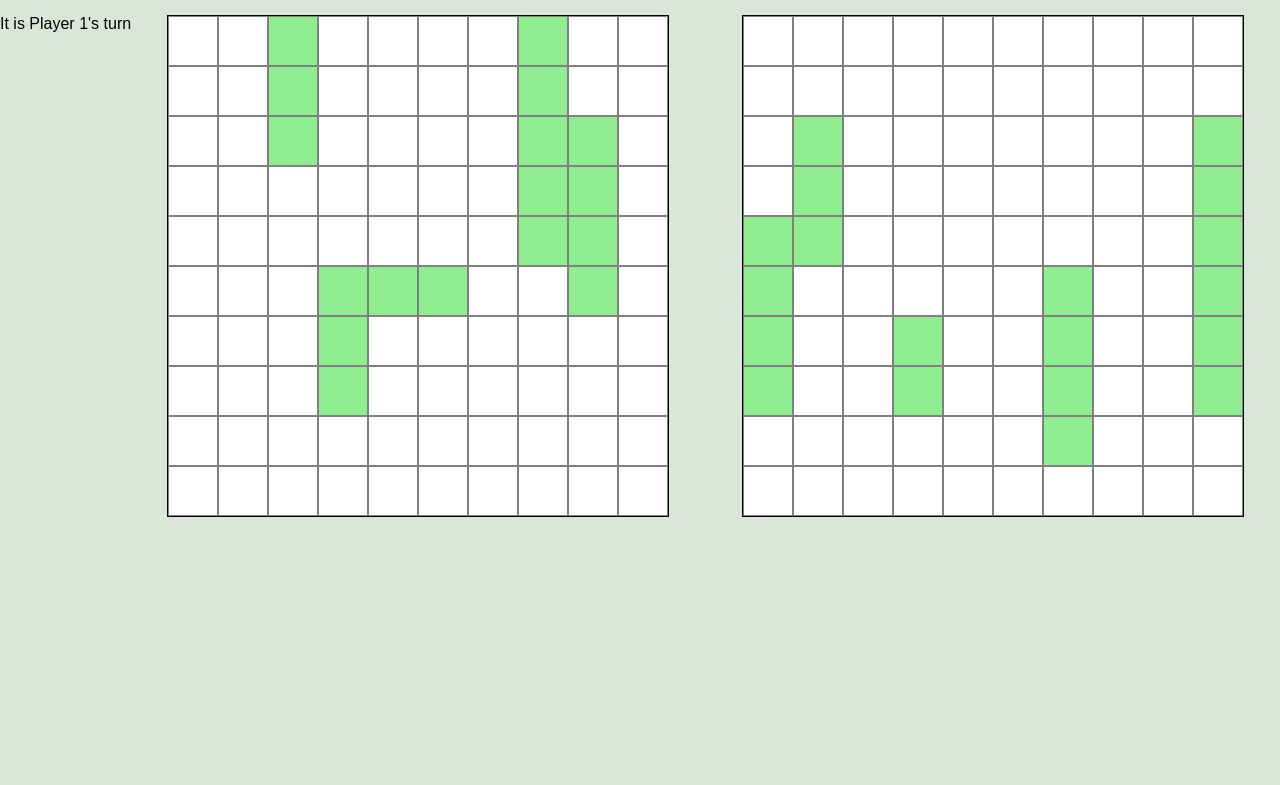
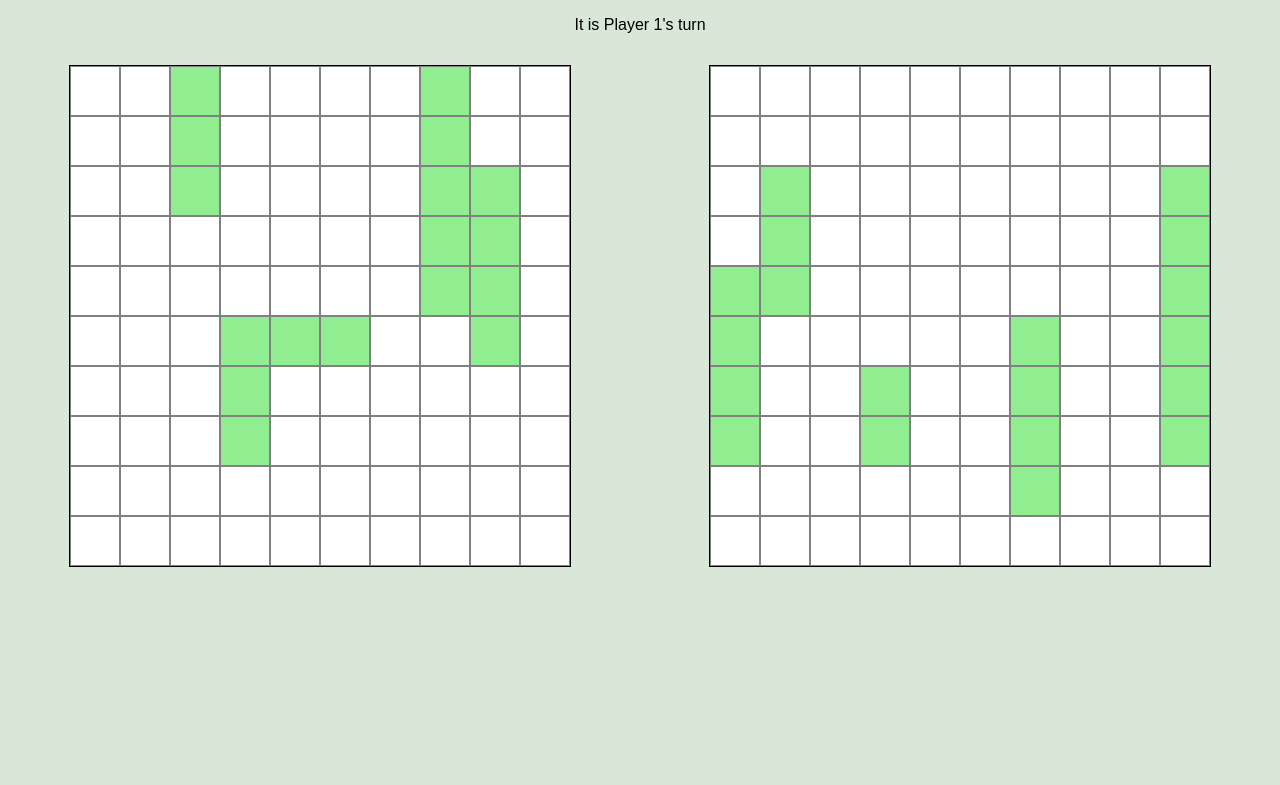
Before and after one commit to sheacronin/battleship, a website built with webpack: page src/index.html in a window 1280 px wide. Shown: the part 82-867 px from the top of the page. Before the commit the page ends 800 px from the top, so only its background shows below. Built offline with nearby package versions, Linux system fonts and the light colour scheme.

Commit message:
Update styles to grid so that message div displays center

```diff
--- a/src/styles.css
+++ b/src/styles.css
@@ -14,8 +14,12 @@ h1 {
 }
 
 main {
-    margin: 30px 0;
-    display: flex;
+    display: grid;
+    grid-template-rows: 10vh 90vh;
+    grid-template-columns: 1fr 1fr;
+    grid-template-areas:
+        'message message'
+        'board board';
 }
 
 .board {
@@ -50,3 +54,10 @@ main {
 .hit {
     background-color: indianred;
 }
+
+#message {
+    display: flex;
+    align-items: center;
+    justify-content: center;
+    grid-area: message;
+}
```
